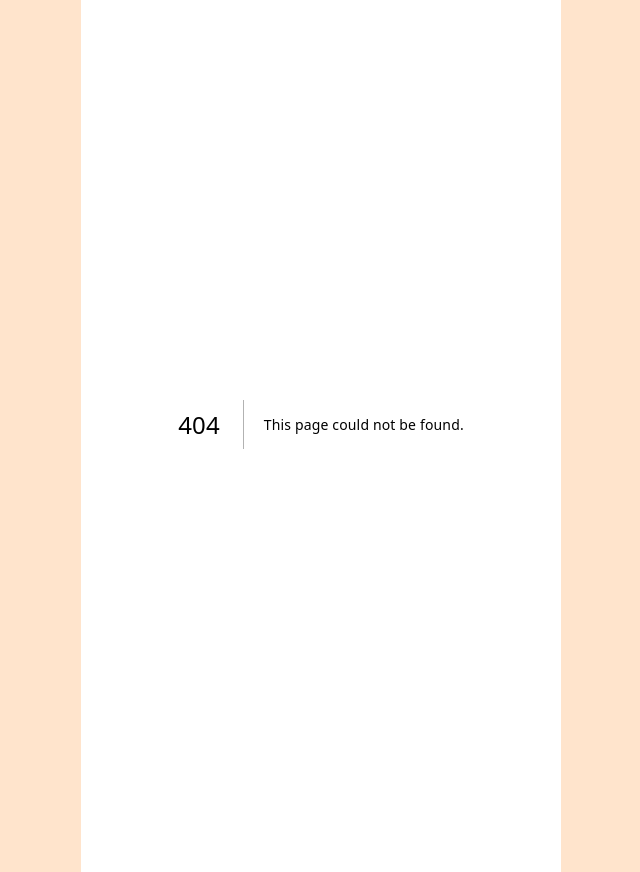
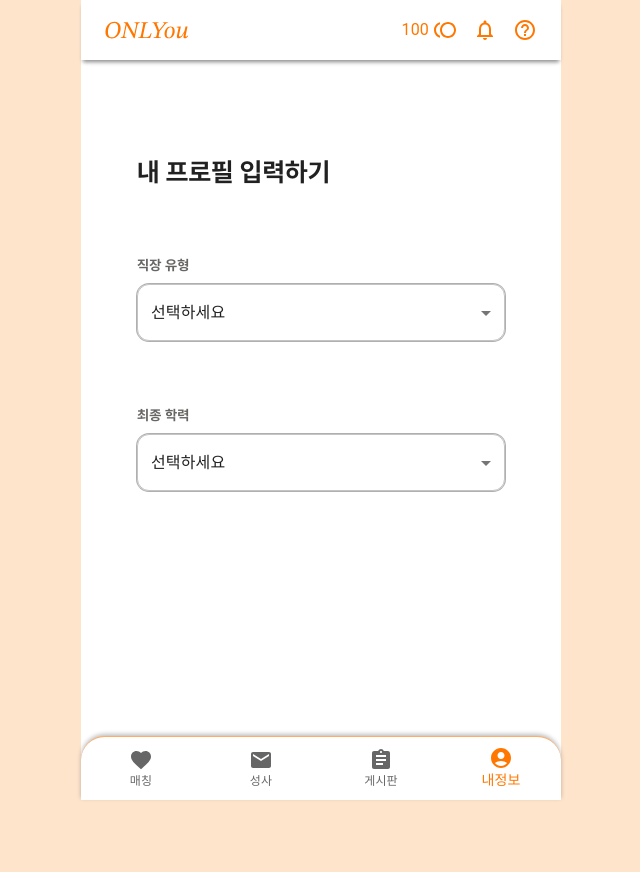
Before and after one commit to kimbank/onlyou-v1-ARCHIVE, a Next.js app: page /my_info/input_my_profile in a window 1280 px wide. Before the commit this address had no page. Shown: the whole page, without its empty margins (319-959 px from the left). After the commit the page ends 800 px from the top, so only its background shows below. Built offline with nearby package versions, Linux system fonts and the light colour scheme.

Commit message:
input_my_profile
내 프로필 입력하기 페이지 입니다.
컴포넌트 css만 바꿔주시면 문제 없을거 같습니다.

```diff
--- /dev/null
+++ b/app/(회원페이지)/error/page.jsx
@@ -0,0 +1,8 @@
+'use client'
+
+
+export default function Error() {
+  return (
+    <h1>에러 페이지 입니다.</h1>
+  );
+}
--- /dev/null
+++ b/app/(회원페이지)/my_info/input_my_profile/page.jsx
@@ -0,0 +1,65 @@
+'use client'
+
+import Container from '@mui/material/Container';
+import {  Header } from '@/components/Header';
+import Footer from '@/components/Footer';
+import { useState } from 'react';
+
+import axios from 'axios';
+
+import { EditButton, ListButton, MainButton, MainHalfButton, SubButton, SubHalfButton, SubMiniButton, UploadButton, MainMiniButton } from '@/components/Button';
+import { SuccessNotification, DangerNotification, InfoText, DangerMiniNotification, Certification } from '@/components/Notification';
+import { DropdownInput, LongText, TextInput, Range, TextField } from '@/components/Input';
+import { StepsToggle, RatingToggle } from '@/components/Steps';
+import SwipeableEdgeDrawer from '@/components/Popup';
+import NavBar from '@/components/NavBar'
+
+import { ThemeProvider } from '@emotion/react';
+import { createTheme } from "@mui/material";
+
+
+
+const theme = createTheme({
+  palette: {
+    primary: {
+      light: '#FFA266',
+      main: '#FF7700',
+      dark: '#C45A00',
+      contrastText: '#fff',
+    },
+    secondary: {
+      light: '#FFFFFF',
+      main: '#F7F4F2',
+      dark: '#B2B0AE',
+      contrastText: '#3C3B3A',
+    },
+  },
+});
+
+export default function Leave() {
+  return(
+    <ThemeProvider theme={theme}>
+          <Header/>
+          <Container sx={{marginBottom: '80px'}}>
+            <Container disableGutters sx={{
+              marginTop: '128px',
+              display: 'flex',
+              flexDirection: 'column',
+              gap: '64px'
+            }}>
+              <div className='heading2'>내 프로필 입력하기</div>
+              <div>
+                <div className='heading6' style={{color: 'rgba(102, 101, 99, 1)'}}>직장 유형</div>
+                {/*다음 드롭인풋 컴포넌트에 placeholder 파라미터가 있어야 할것 같습니다
+                충돌 방지를 위해 컴포넌트 조작은 하지 않았습니다 또한 피그마 부분과 모양도 다릅니다. */}
+                <DropdownInput></DropdownInput>
+              </div>
+              <div>
+                <div className='heading6' style={{color: 'rgba(102, 101, 99, 1)'}}>최종 학력</div>
+                <DropdownInput></DropdownInput>
+              </div>
+            </Container>
+          </Container>
+    </ThemeProvider>
+  );
+}
--- a/package.json
+++ b/package.json
@@ -32,6 +32,7 @@
     "postcss": "8.4.23",
     "react": "18.2.0",
     "react-dom": "18.2.0",
+    "react-router-dom": "^6.16.0",
     "tailwindcss": "3.3.2",
     "typescript": "5.0.4"
   },
```
Also changed, not shown: 1 other file (tests, documents, lock files or other folders).
